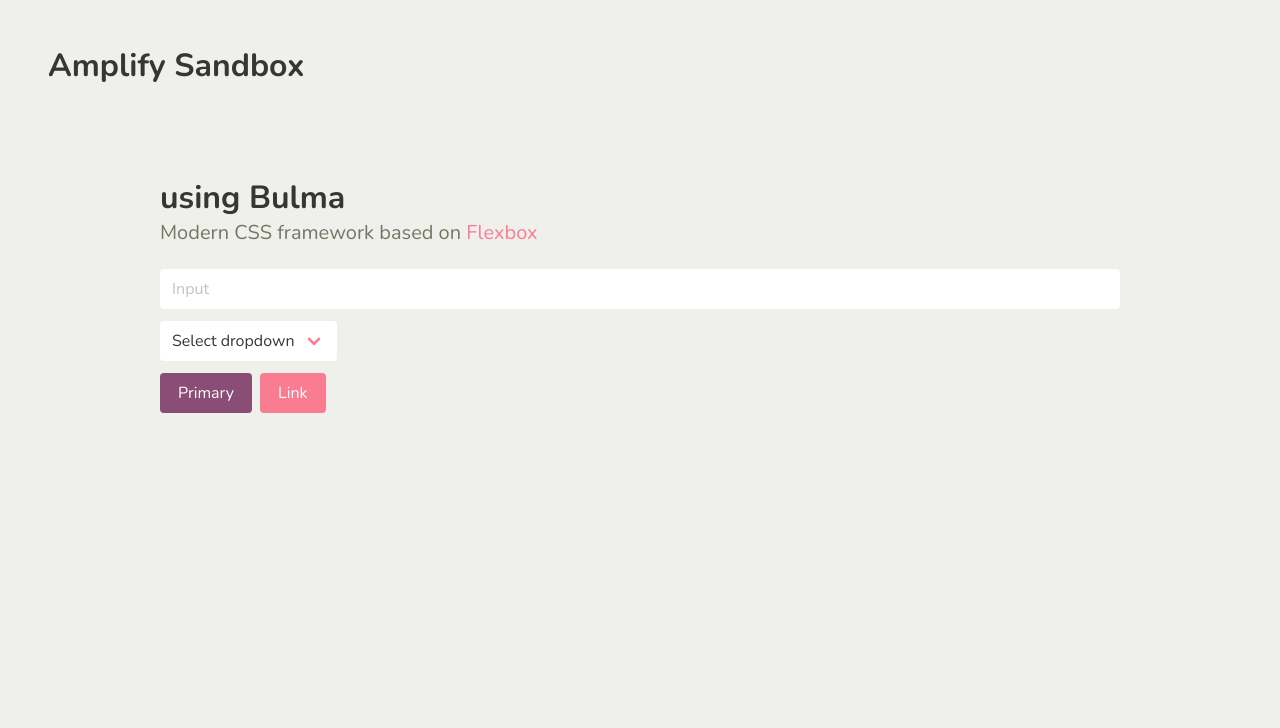
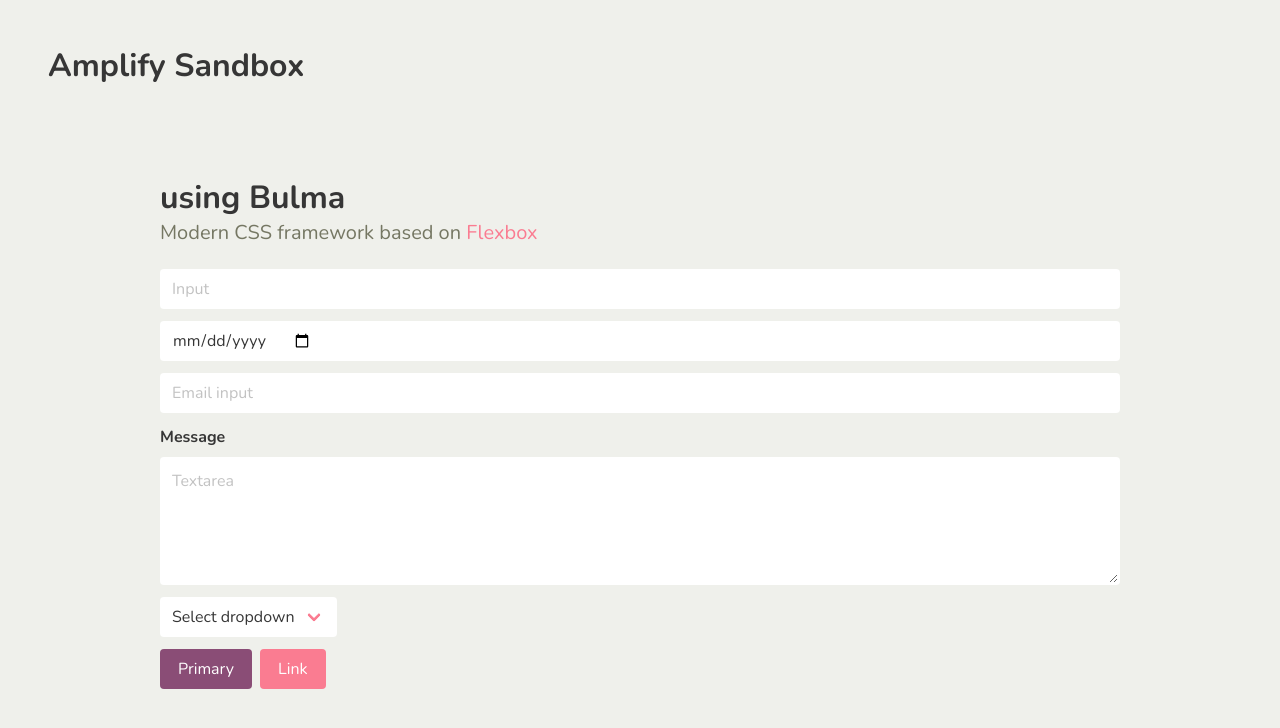
Before and after one commit to jacoyutorius/amplify-sandbox, a Vue app: page / in a window 1280 px wide. Shown: the top 728 px of the page. Built offline with nearby package versions, Linux system fonts and the light colour scheme.

Commit message:
add inputs

```diff
--- a/src/components/HelloWorld.vue
+++ b/src/components/HelloWorld.vue
@@ -1,21 +1,38 @@
 <template>
 <section class="section">
   <div class="container">
-      <h1 class="title">
-        using Bulma
-      </h1>
+    <h1 class="title">using Bulma</h1>
 
     <p class="subtitle">
       Modern CSS framework based on
-        <a
-          href="https://developer.mozilla.org/en-US/docs/Web/CSS/CSS_Flexible_Box_Layout/Basic_Concepts_of_Flexbox"
-          >Flexbox</a
-        >
+      <a href="https://developer.mozilla.org/en-US/docs/Web/CSS/CSS_Flexible_Box_Layout/Basic_Concepts_of_Flexbox">Flexbox</a>
     </p>
 
     <div class="field">
       <div class="control">
         <input class="input" type="text" placeholder="Input" />
+      </div>
+    </div>
+
+    <div class="field">
+      <div class="control">
+        <input class="input" type="date" placeholder="yyyy/mm/dd" />
+      </div>
+    </div>
+
+    <div class="field">
+      <div class="control has-icons-right">
+        <input class="input" type="email" placeholder="Email input" />
+        <span class="icon is-small is-right">
+          <i class="fas fa-exclamation-triangle"></i>
+        </span>
+      </div>
+    </div>
+
+    <div class="field">
+      <label class="label">Message</label>
+      <div class="control">
+        <textarea class="textarea" placeholder="Textarea"></textarea>
       </div>
     </div>
 
@@ -41,7 +58,7 @@
 export default {
   name: "HelloWorld",
   props: {
-    msg: String
-  }
+    msg: String,
+  },
 };
 </script>
```
Lines whose indentation alone changed are shown as unchanged.
